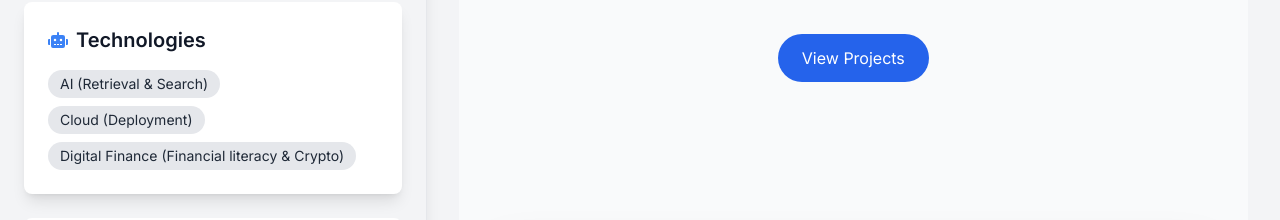
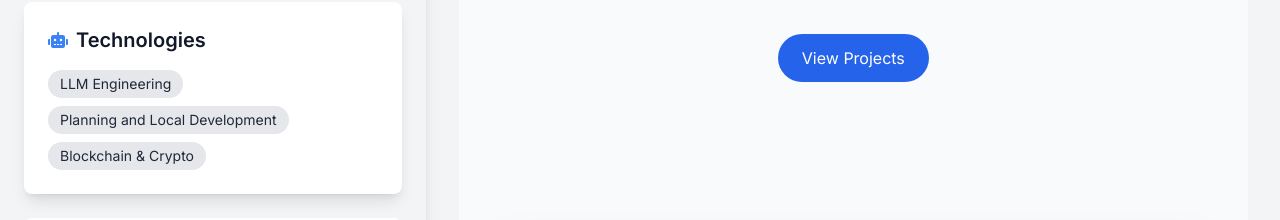
Before and after one commit to ialim0/openink, a Next.js app: page / in a window 1280 px wide. Shown: the part 446-666 px from the top of the page. Built offline with nearby package versions, Linux system fonts and the light colour scheme.

Commit message:
port_folio

```diff
--- a/src/components/Menu.tsx
+++ b/src/components/Menu.tsx
@@ -54,7 +54,7 @@ const Menu: React.FC = () => {
                             {
                                 title: "Technologies",
                                 icon: <FaRobot />,
-                                items: ['AI (Retrieval & Search)', 'Cloud (Deployment)', 'Digital Finance (Financial literacy & Crypto)']
+                                items: ['LLM Engineering', 'Planning and Local Development', 'Blockchain & Crypto']
                             },
                             {
                                 title: "Tools & Frameworks",
--- a/src/components/Search.tsx
+++ b/src/components/Search.tsx
@@ -7,7 +7,7 @@ import Tags from "./Tags";
 import Feed from "./Feed";
 import { Article, TagFrequencyMap } from "@/lib/types";
 
-const POSTS_PER_PAGE = 1;
+const POSTS_PER_PAGE =4 ;
 
 const Search = ({
   publishedPosts,
```
